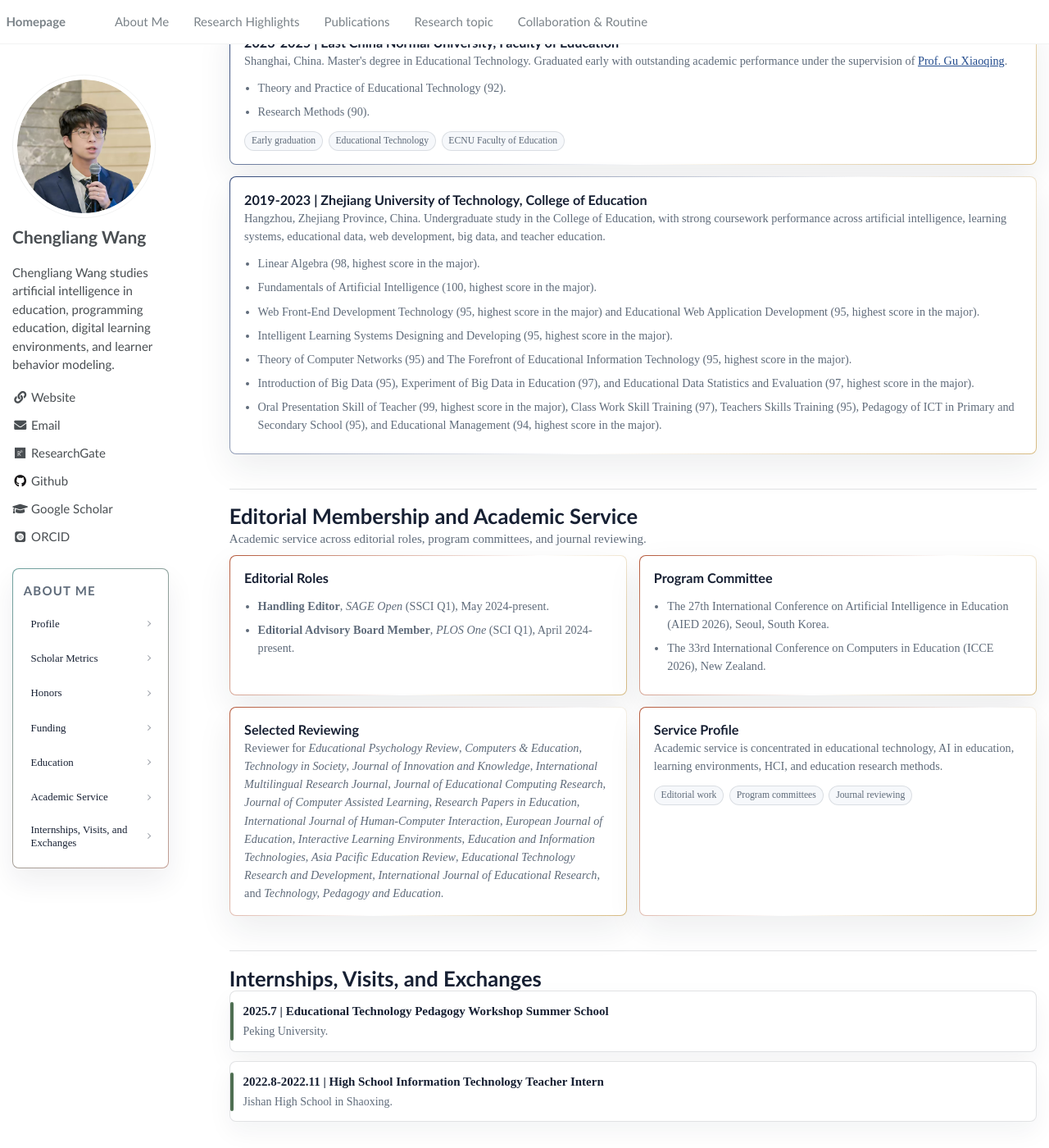
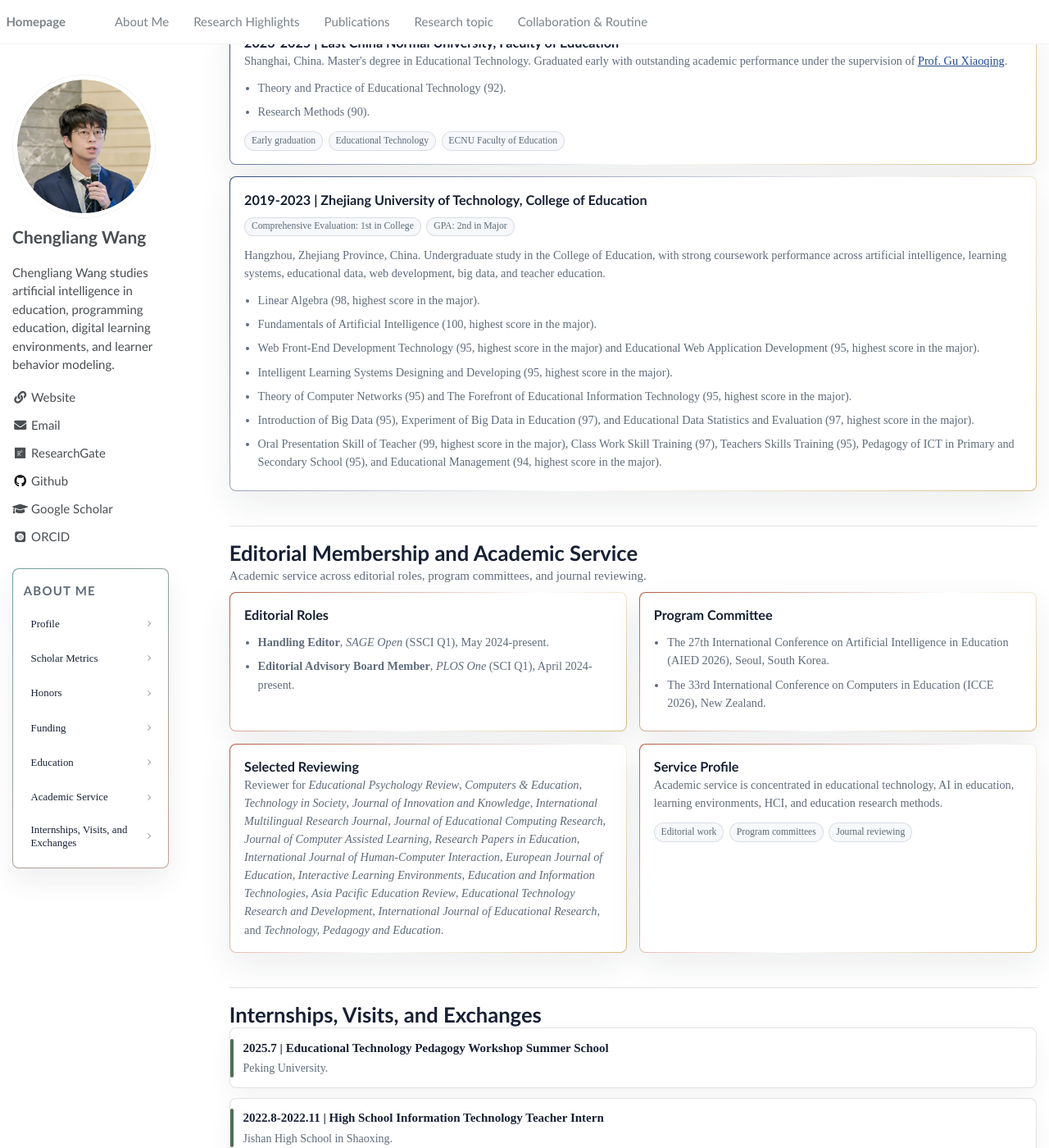
Before and after one commit to wcledutech/wcledutech.github.io, a Jekyll site: the page built from _pages/about.md, in a window 1280 px wide and 1400 px high, scrolled down 3008 px. Shown: the whole window at 82% size. Built offline with Jekyll 4.4.1, drawn with Linux system fonts in a browser that asks for light colours; some web fonts are replaced; part of the change alters nothing that is shown.

Commit message:
Add undergraduate comprehensive evaluation and GPA rank badges

```diff
--- a/_pages/about.md
+++ b/_pages/about.md
@@ -344,6 +344,10 @@ redirect_from:
   background: var(--soft);
   font-size: .78rem;
   line-height: 1.4;
+}
+
+.about-page .education-ranks {
+  margin: .65rem 0 .75rem;
 }
 
 #scholar-metrics {
@@ -778,6 +782,7 @@ redirect_from:
       </article>
       <article class="about-card" style="--accent: var(--indigo);">
         <h3>2019-2023 | Zhejiang University of Technology, College of Education</h3>
+        <div class="tag-row education-ranks"><span>Comprehensive Evaluation: 1st in College</span><span>GPA: 2nd in Major</span></div>
         <p>
           Hangzhou, Zhejiang Province, China. Undergraduate study in the College of Education, with strong coursework
           performance across artificial intelligence, learning systems, educational data, web development, big data,
```
